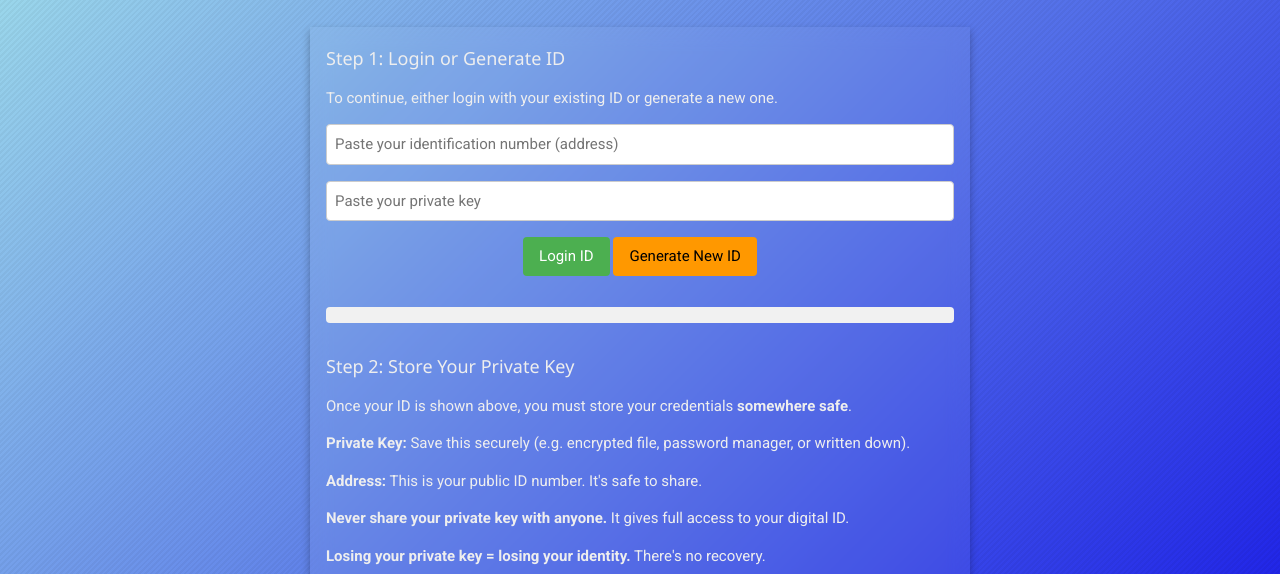
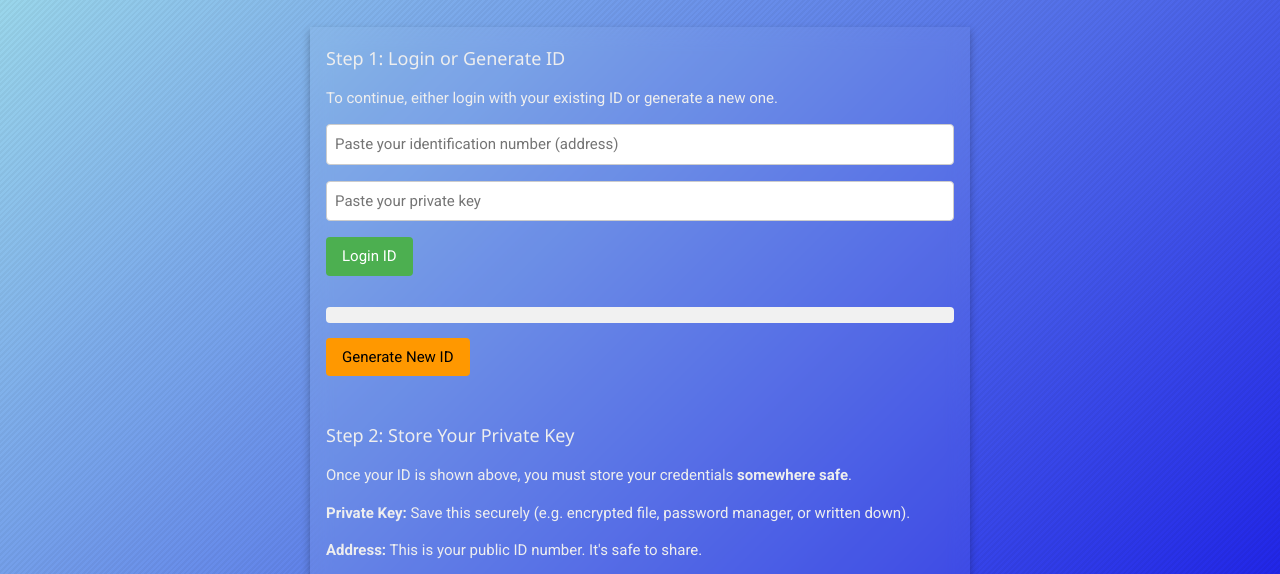
Before and after one commit to McBlueFrog/DigitalCitizenship, a plain HTML site: page docs/index.html in a window 1280 px wide. Shown: the part 165-739 px from the top of the page. Drawn offline with nearby package versions, Linux system fonts and the light colour scheme.

Commit message:
feat: separate generating and login buttons

```diff
--- a/docs/index.html
+++ b/docs/index.html
@@ -63,11 +63,9 @@
         <p>To continue, either login with your existing ID or generate a new one.</p>
         <input id="inputAddress" class="w3-input w3-border w3-round w3-margin-bottom" placeholder="Paste your identification number (address)">
         <input id="inputPrivateKey" class="w3-input w3-border w3-round w3-margin-bottom" placeholder="Paste your private key">
-        <div class="w3-center">
-          <button id="loginWallet" class="w3-button w3-green w3-round w3-margin-bottom">Login ID</button>
-          <button id="genWallet" class="w3-button w3-orange w3-round w3-margin-bottom">Generate New ID</button>
-        </div>
+        <button id="loginWallet" class="w3-button w3-green w3-round w3-margin-bottom">Login ID</button>
         <pre id="wallet" class="w3-container w3-light-gray w3-padding w3-round"></pre>
+        <button id="genWallet" class="w3-button w3-orange w3-round w3-margin-bottom">Generate New ID</button>
       </div>
 
       <!-- Step 2 -->
```
